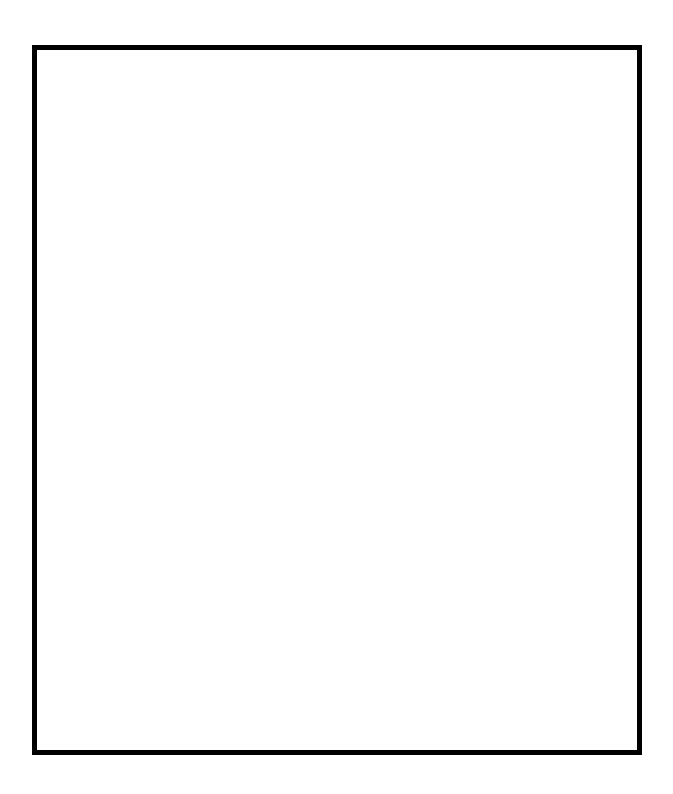
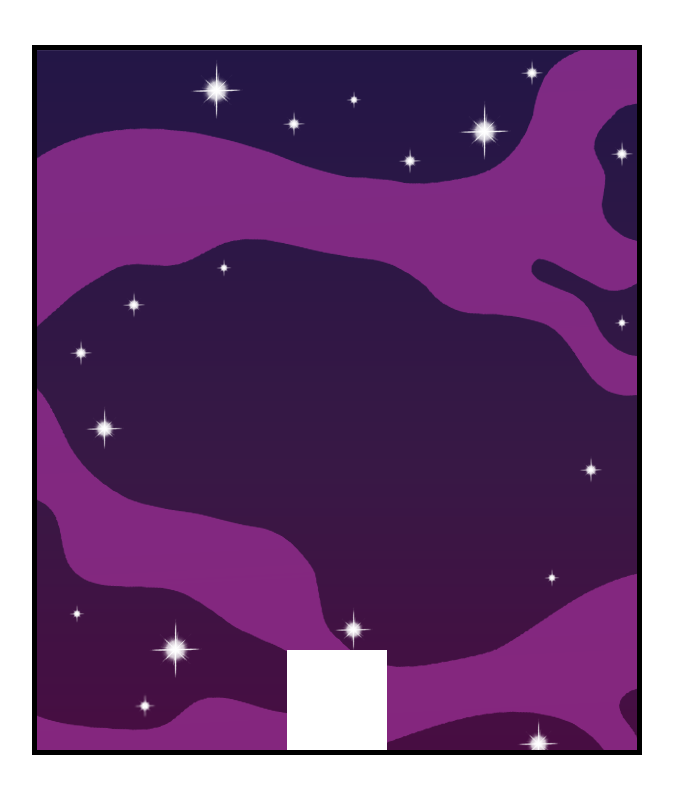
Before and after one commit to Mogrima/Space-Invaders, a plain HTML site: page index.html in a window 1280 px wide. Shown: the whole page, without its empty margins (303-976 px from the left). Drawn offline with Linux system fonts and the light colour scheme.

Commit message:
set background image for canvas

```diff
--- a/Style/style.css
+++ b/Style/style.css
@@ -4,4 +4,5 @@
     top: 50%;
     left: 50%;
     translate: -50% -50%;
+    background-image: url('../Assets/background.png');
 }
```
Also changed, not shown: Assets/background.png (added).
